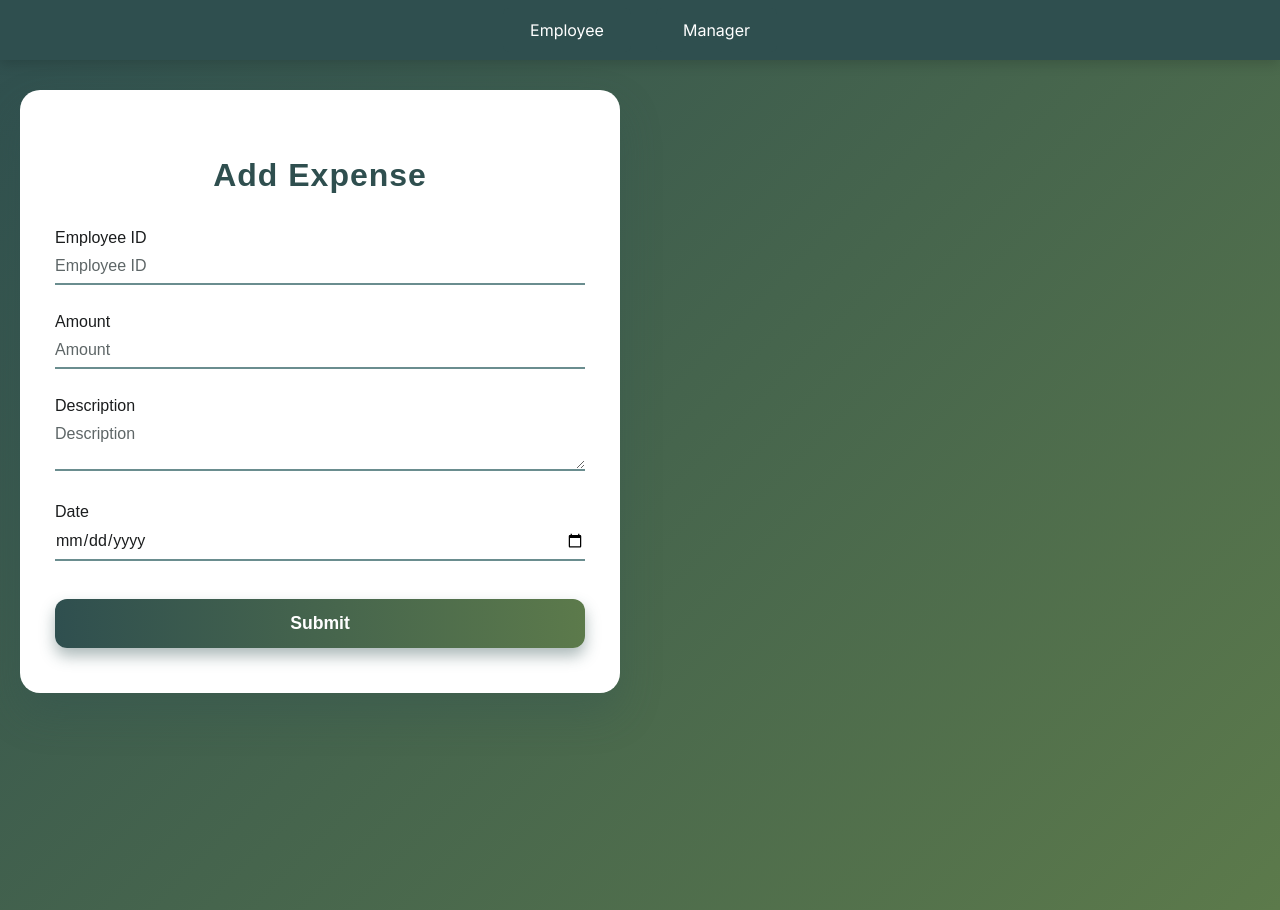
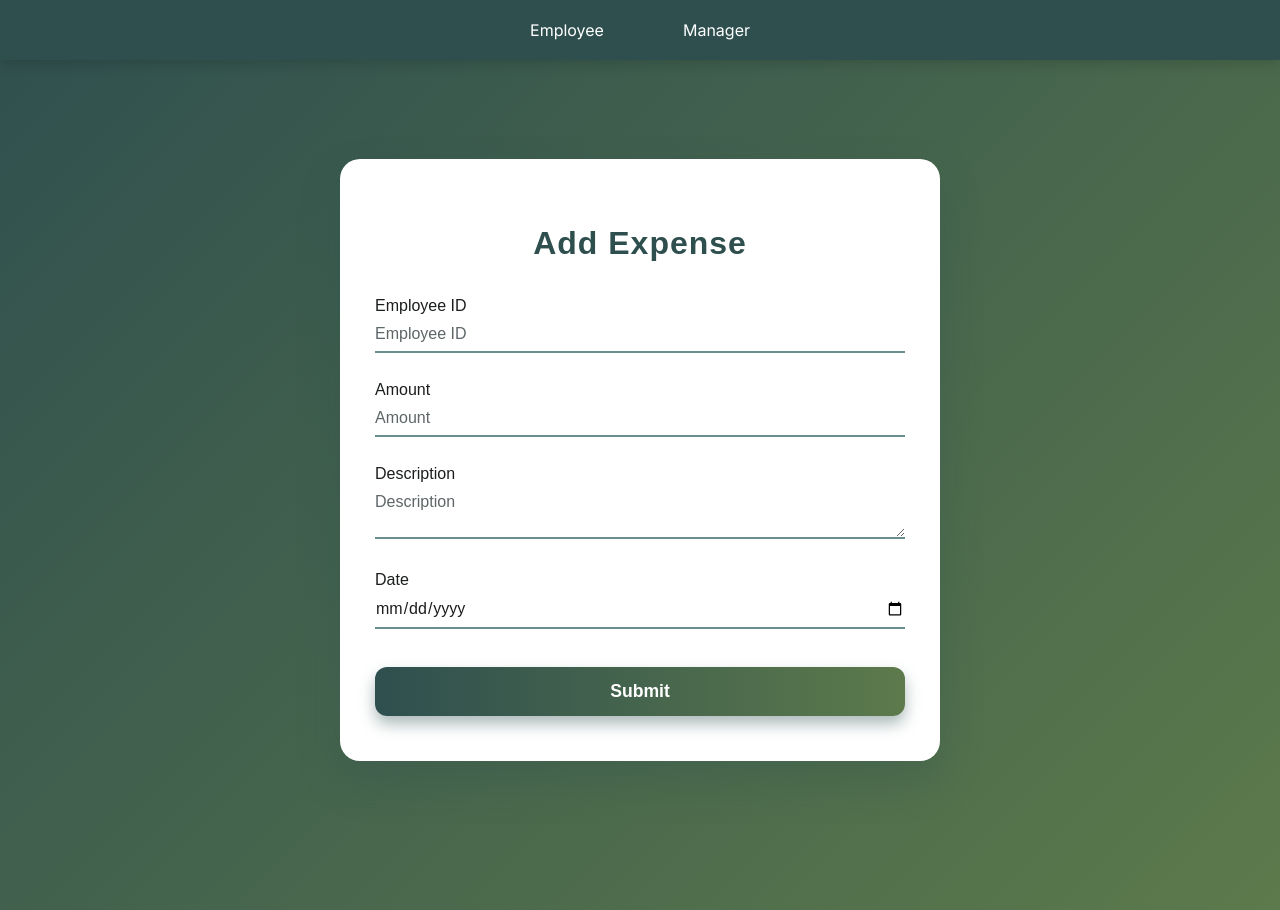
Before and after one commit to Pragalya03/my-reimbursement-portal, a React (Create React App) app in the folder reactapp/: page / in a window 1280 px wide. Built offline with nearby package versions, Linux system fonts and the light colour scheme.

Commit message:
for review 2

```diff
--- a/reactapp/src/App.js
+++ b/reactapp/src/App.js
@@ -22,7 +22,14 @@ function App() {
       {/* Rest of the page */}
       <div className="App">
         <Routes>
-          <Route path="/" element={<ExpenseForm />} />
+          <Route
+             path="/"
+                element={
+                    <div className="page-container">
+                        <ExpenseForm />
+                    </div>
+              }
+          />
           <Route
              path="/employee"
                 element={
--- a/reactapp/src/components/ExpenseForm.css
+++ b/reactapp/src/components/ExpenseForm.css
@@ -1,6 +1,5 @@
 @import url('https://fonts.googleapis.com/css2?family=Inter:wght@400;600;700&display=swap');
 
-/* Background & font */
 body {
   background: linear-gradient(135deg, #2F4F4F 0%, #5C7A4B 100%);
   font-family: 'Inter', sans-serif;
@@ -8,7 +7,6 @@ body {
   padding: 0;
 }
 
-/* Full screen container to center form */
 .page-container {
   display: flex;
   justify-content: center;  /* centers horizontally */
```
